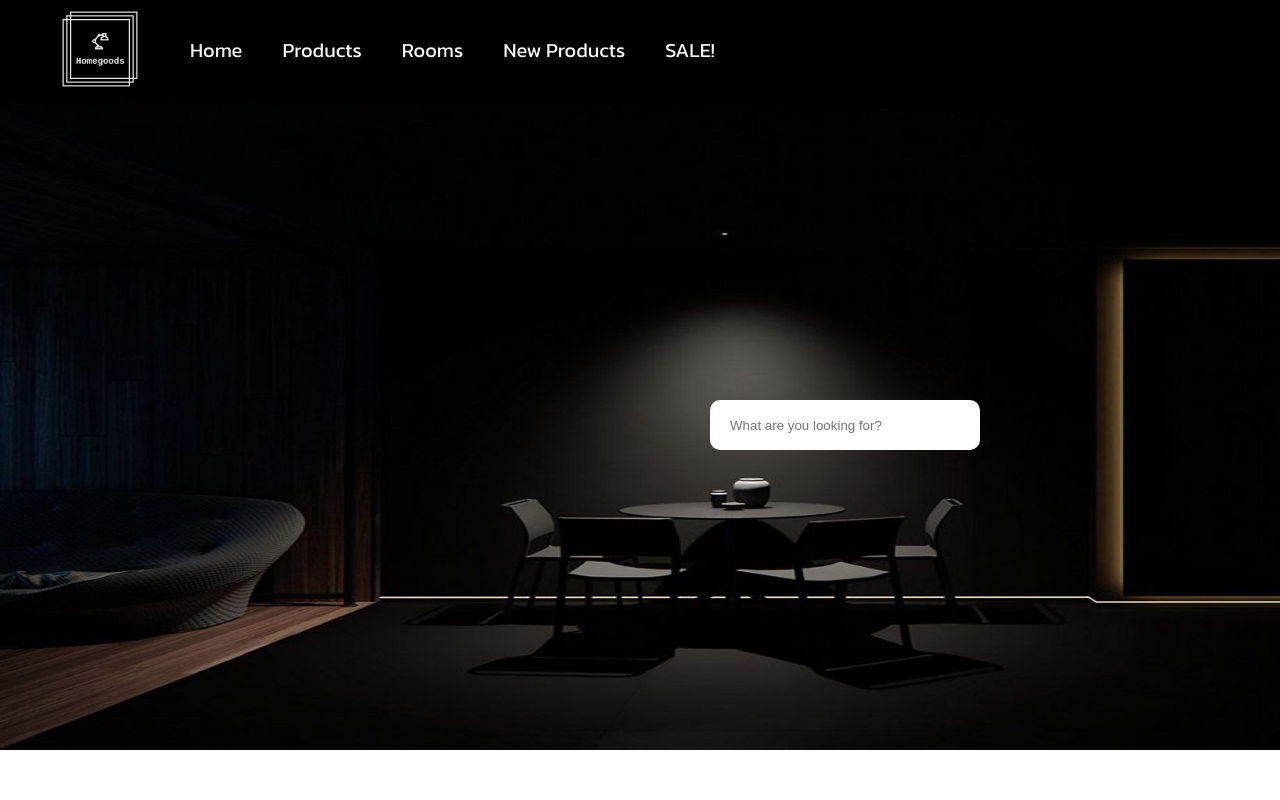
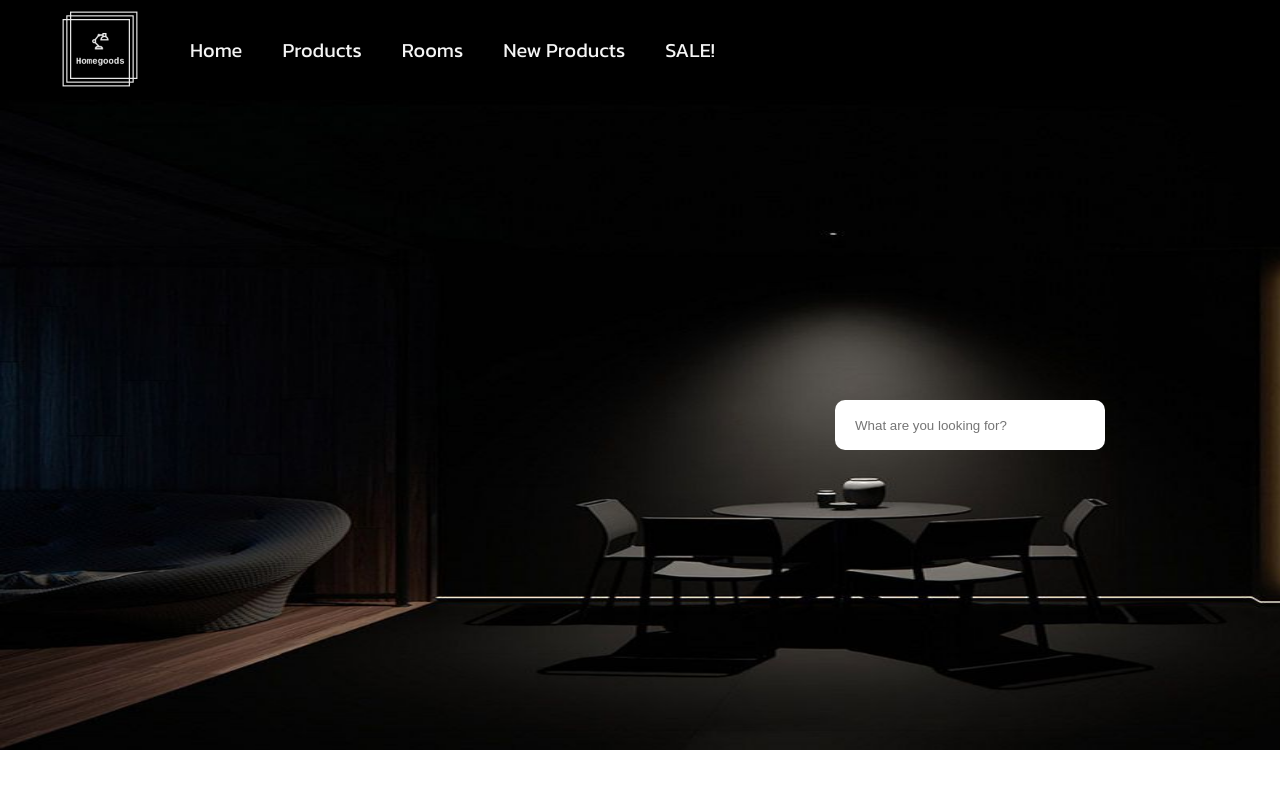
Before and after one commit to FestonAhmeti/ProjektiWeb, a PHP site: page / in a window 1280 px wide; the page is wider, and only the part inside the window is pictured. Run offline with PHP 8.4, Linux system fonts and the light colour scheme.

Commit message:
fixed some bugs

```diff
--- a/index.html
+++ b/index.html
@@ -28,6 +28,7 @@
             <img name="slide1" id="slide1">
             <input type="text" placeholder="What are you looking for?">
         </div>
+
     </div>
     <script src="main.js"></script>
 </body>
--- a/style.css
+++ b/style.css
@@ -5,7 +5,7 @@
     padding: 0px;
 }
 #navbar {
-    width: 1670px;
+    width: 1920px;
     height: 100px;
     display: flex;
     justify-content: space-between;
@@ -64,7 +64,7 @@
 /* MAIN */
 
 #slider{
-    width: 1670px;
+    width: 1920px;
     max-height: 650px;
     display: flex;
 }
@@ -75,7 +75,7 @@
     border: 0px;
     border-radius: 10px;
     position: absolute;
-    margin-left: 710px;
+    margin-left: 835px;
     margin-top: 300px;
 
 }
```
